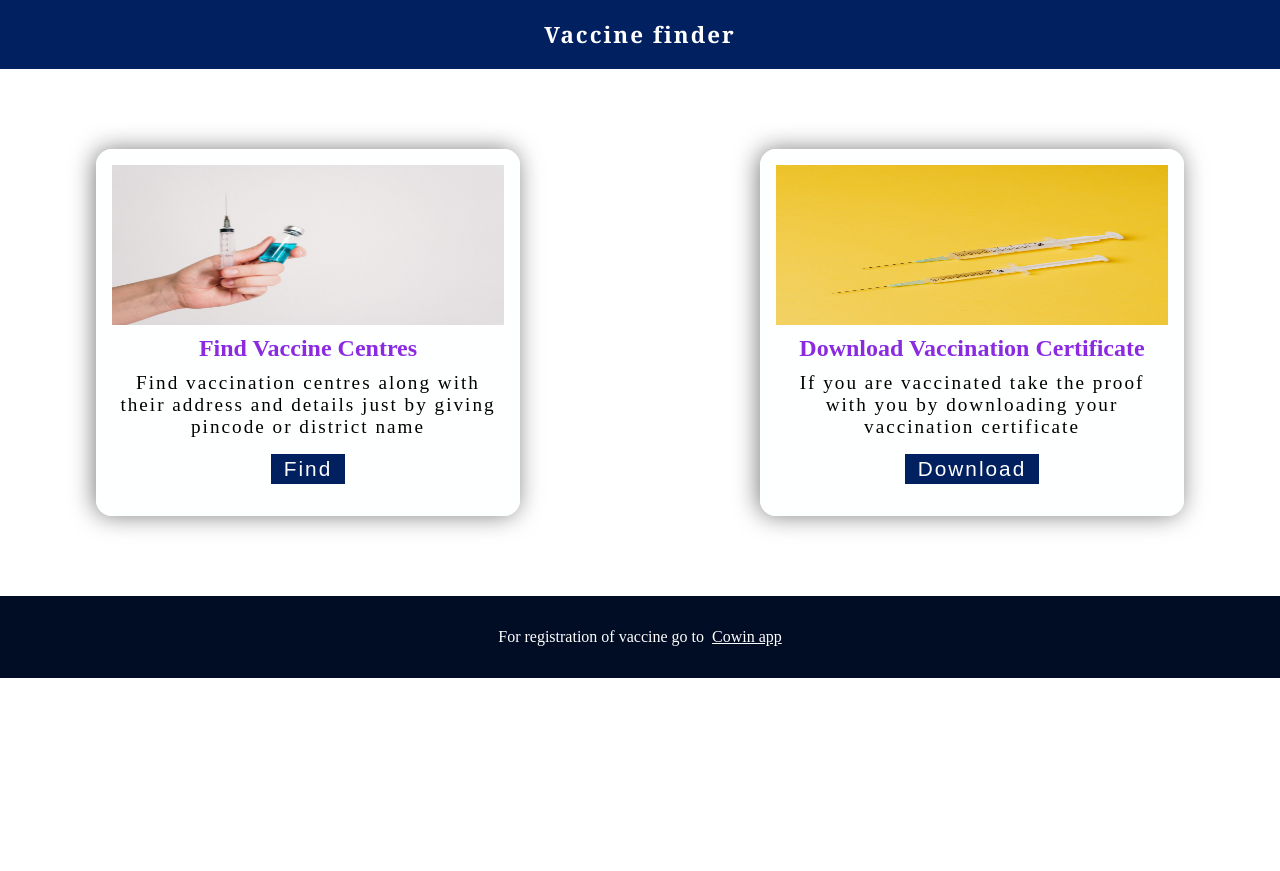
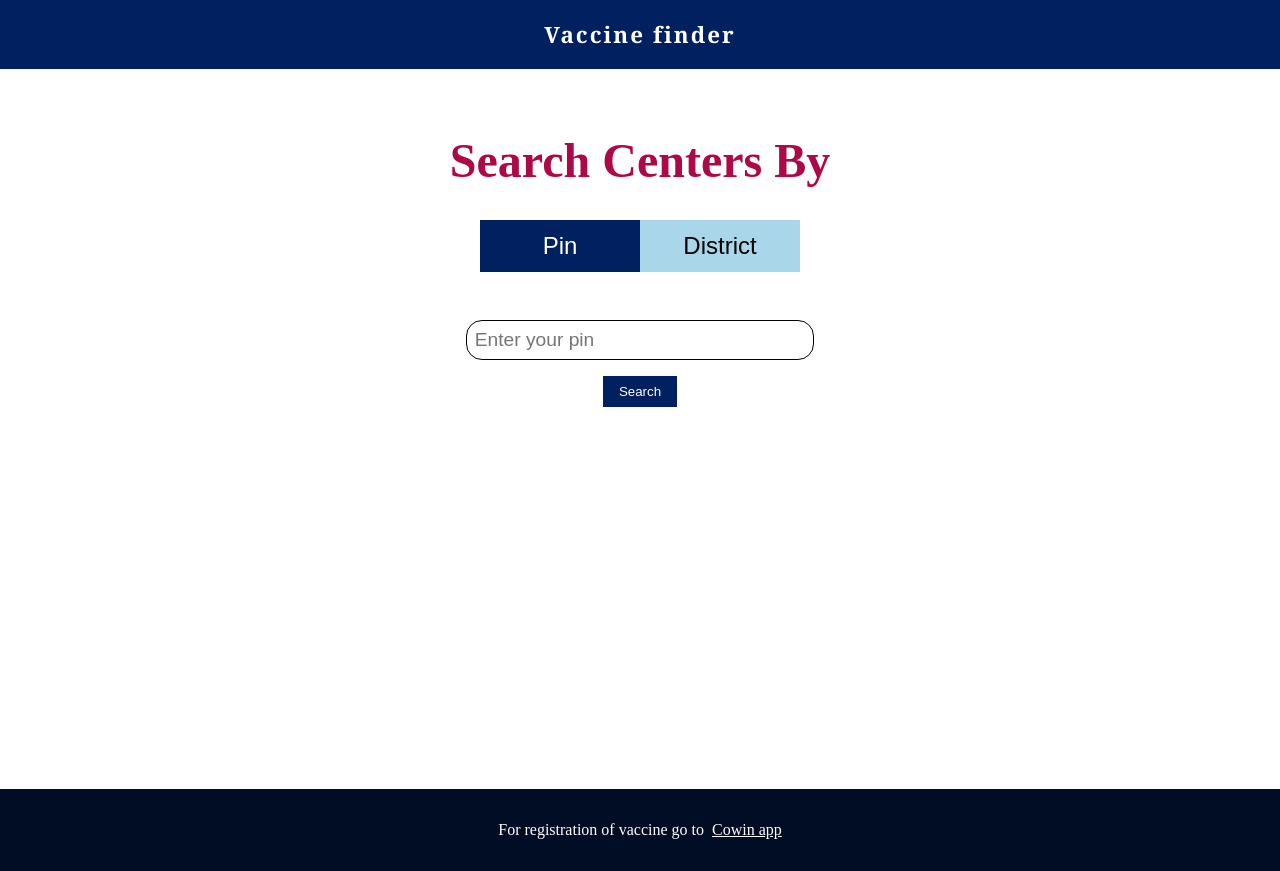
Before and after one commit to Sai-02/vaccine-finder, a React (Create React App) app: page / in a window 1280 px wide. Before the commit the page ends 800 px from the top, so only its background shows below. Built offline with nearby package versions, Linux system fonts and the light colour scheme.

Commit message:
Hero section discarded

```diff
--- a/src/App.js
+++ b/src/App.js
@@ -2,12 +2,15 @@ import "./App.css";
 import Navbar from "./Navbar";
 import Hero from "./Hero";
 import Footer from "./Footer";
+import VaccineCenters from "./VaccineCenters";
 
 function App() {
   return (
     <>
       <Navbar />
-      <Hero />
+
+      <VaccineCenters />
+
       <Footer />
     </>
   );
--- a/src/Certificate.js
+++ /dev/null
@@ -1,7 +0,0 @@
-import React from "react";
-
-const Certificate = () => {
-  return <div>In certificates</div>;
-};
-
-export default Certificate;
--- a/src/Hero.js
+++ /dev/null
@@ -1,73 +0,0 @@
-import React from "react";
-import { useState } from "react";
-import Certificate from "./Certificate";
-import VaccineCenters from "./VaccineCenters";
-import vaccine from "./images/vaccine.jpeg";
-import vaccineCertificate from "./images/vaccine_certificate.jpeg";
-
-const Hero = () => {
-  const [showVaccine, setShowVaccine] = useState(false);
-  const [showCertificate, setShowCertificate] = useState(false);
-  if (showVaccine == false && showCertificate == false) {
-    return (
-      <section className="hero">
-        <article className="showVaccine hero-article">
-          <div className="hero-article-img-container">
-            <img
-              src={vaccine}
-              alt="Vaccine imge"
-              className="vaccine-img hero-article-img"
-            />
-          </div>
-          <h2>Find Vaccine Centres</h2>
-          <p>
-            Find vaccination centres along with their address and details just
-            by giving pincode or district name
-          </p>
-          <div className="hero-article-btn-container">
-            <button
-              className="hero-article-btn"
-              onClick={() => {
-                setShowVaccine(true);
-              }}
-            >
-              Find
-            </button>
-          </div>
-        </article>
-        <article className="showCertificate hero-article">
-          <div className="hero-article-img-container">
-            <img
-              src={vaccineCertificate}
-              alt="Vaccine image"
-              className="vaccine-img hero-article-img"
-            />
-          </div>
-          <h2>Download Vaccination Certificate</h2>
-          <p>
-            If you are vaccinated take the proof with you by downloading your
-            vaccination certificate
-          </p>
-          <div className="hero-article-btn-container">
-            <button
-              className="hero-article-btn"
-              onClick={() => {
-                setShowCertificate(true);
-              }}
-            >
-              Download
-            </button>
-          </div>
-        </article>
-      </section>
-    );
-  }
-  if (showCertificate) {
-    return <Certificate />;
-  }
-  if (showVaccine) {
-    return <VaccineCenters />;
-  }
-};
-
-export default Hero;
```
